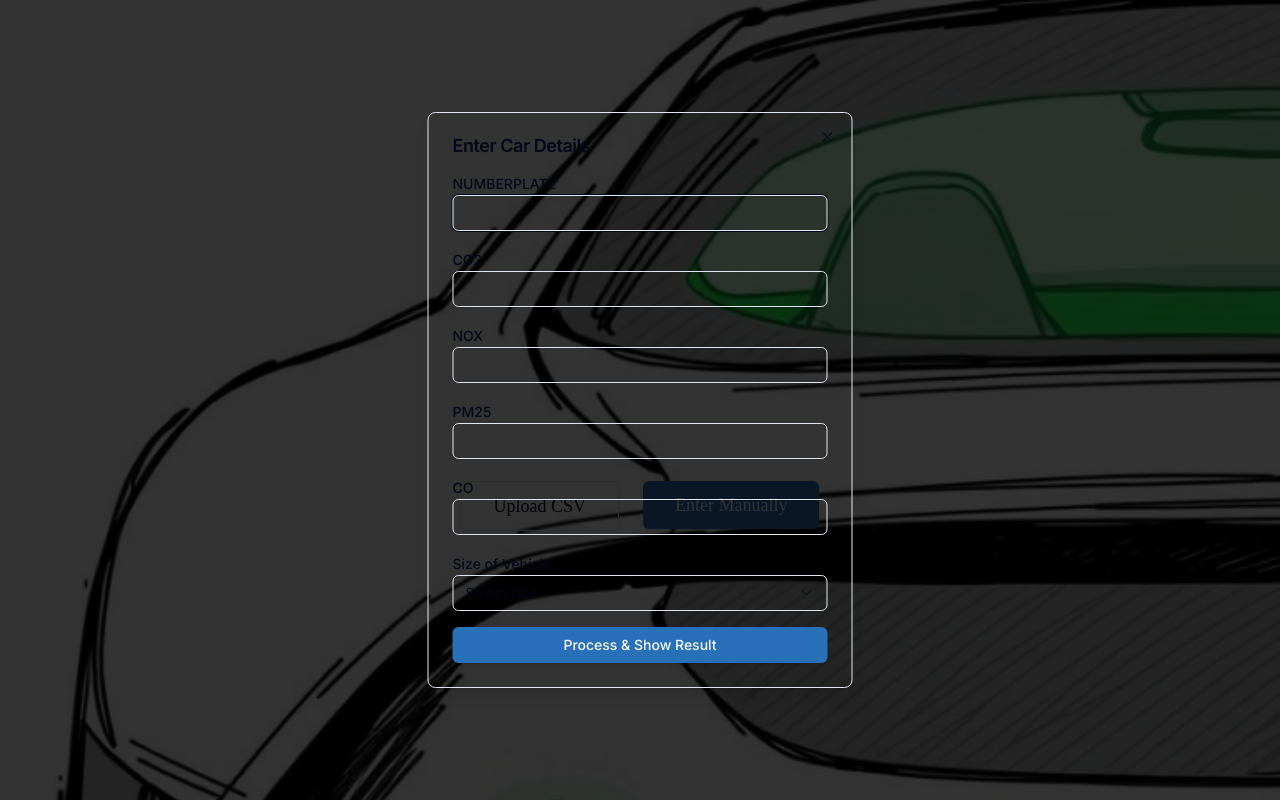
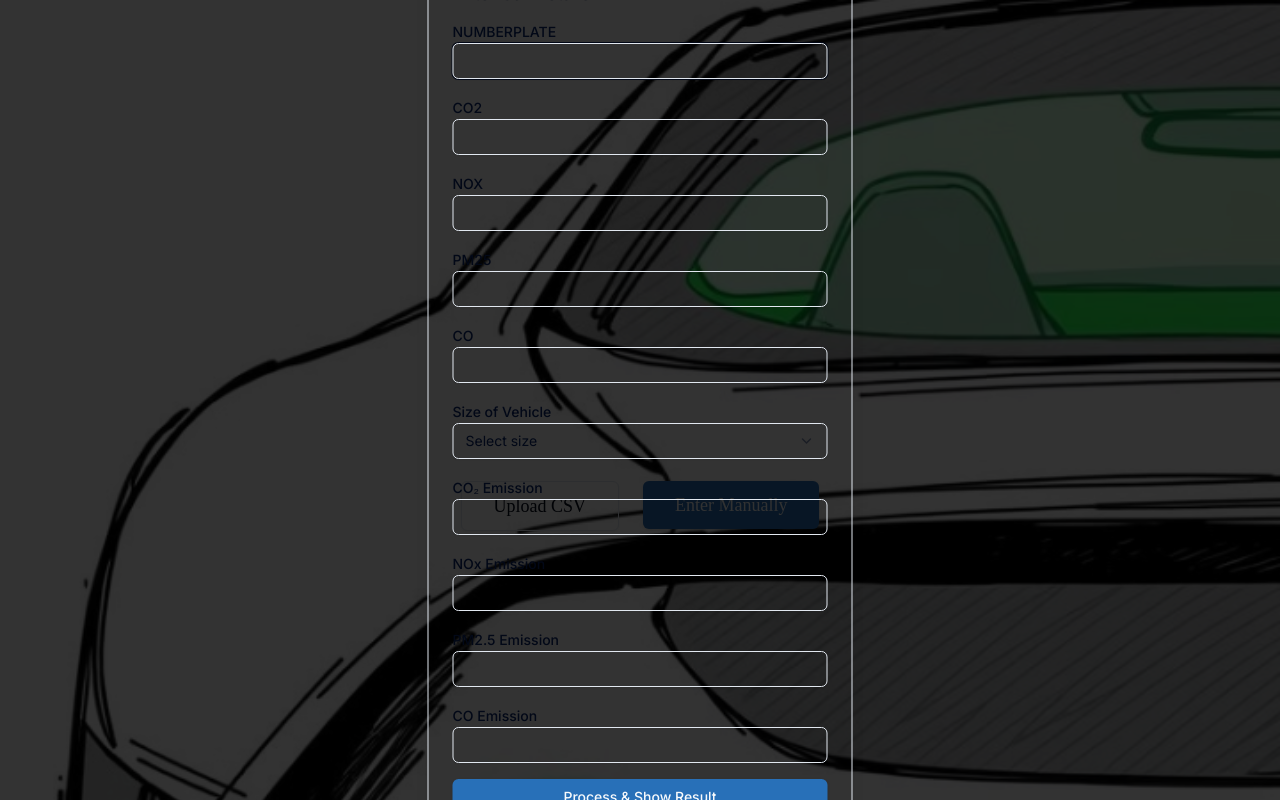
Before and after one commit to Akshitzz/pollution-flag-frontend, a Next.js app: page / in a window 1280 px wide. Both pictures are taken after a click on the button "Enter Manually". Shown: the top 800 px of the page. Built offline with nearby package versions, Linux system fonts and the light colour scheme; a web font is replaced by a local one.

Commit message:
Revert "input form routes set and compeleted"
This reverts commit 4a7bb850831fd4058d80ee0fca624816ec51d653.

```diff
--- a/components/input-form-dialog.tsx
+++ b/components/input-form-dialog.tsx
@@ -1,4 +1,4 @@
-"use client";
+"use client"
 
 import { useState, ChangeEvent, FormEvent } from "react";
 import { Button } from "@/components/ui/button";
@@ -41,7 +41,7 @@ export function InputFormDialog({ isOpen, setIsOpen, setResults }: InputFormDial
     nox: "",
     pm25: "",
     co: "",
-  });
+  })
 
   const handleSubmit = async (e: FormEvent<HTMLFormElement>) => {
     e.preventDefault();
@@ -121,6 +121,42 @@ export function InputFormDialog({ isOpen, setIsOpen, setResults }: InputFormDial
               </SelectContent>
             </Select>
           </div>
+          <div>
+            <Label htmlFor="co2">CO₂ Emission</Label>
+            <Input
+              id="co2"
+              type="number"
+              value={formData.co2}
+              onChange={(e) => setFormData({ ...formData, co2: e.target.value })}
+            />
+          </div>
+          <div>
+            <Label htmlFor="nox">NOx Emission</Label>
+            <Input
+              id="nox"
+              type="number"
+              value={formData.nox}
+              onChange={(e) => setFormData({ ...formData, nox: e.target.value })}
+            />
+          </div>
+          <div>
+            <Label htmlFor="pm25">PM2.5 Emission</Label>
+            <Input
+              id="pm25"
+              type="number"
+              value={formData.pm25}
+              onChange={(e) => setFormData({ ...formData, pm25: e.target.value })}
+            />
+          </div>
+          <div>
+            <Label htmlFor="co">CO Emission</Label>
+            <Input
+              id="co"
+              type="number"
+              value={formData.co}
+              onChange={(e) => setFormData({ ...formData, co: e.target.value })}
+            />
+          </div>
           <Button type="submit" className="w-full">
             Process & Show Result
           </Button>
--- a/package.json
+++ b/package.json
@@ -13,7 +13,6 @@
     "@radix-ui/react-label": "^2.1.2",
     "@radix-ui/react-select": "^2.1.6",
     "@radix-ui/react-slot": "^1.1.2",
-    "axios": "^1.7.9",
     "class-variance-authority": "^0.7.1",
     "clsx": "^2.1.1",
     "framer-motion": "^12.4.2",
```
Also changed, not shown: 1 other file (tests, documents, lock files or other folders).
